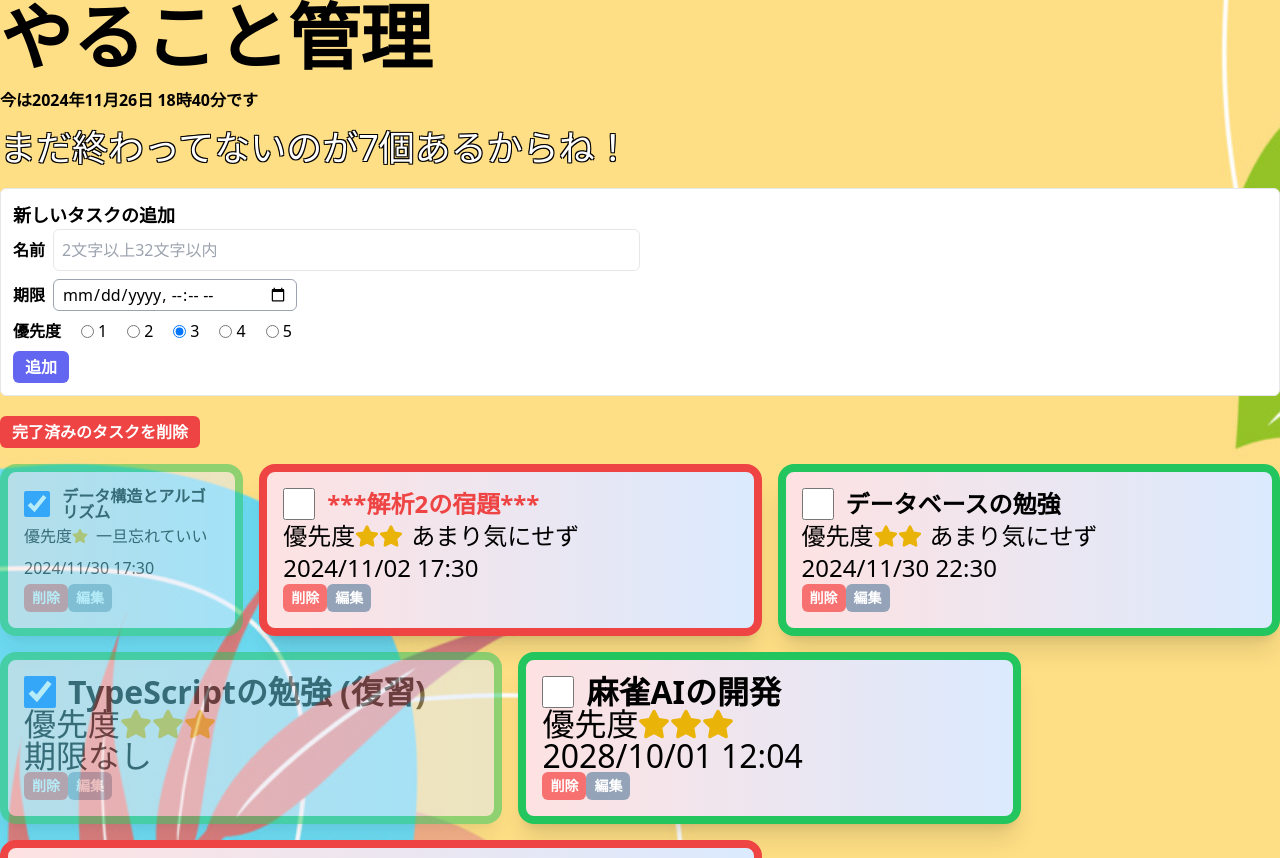
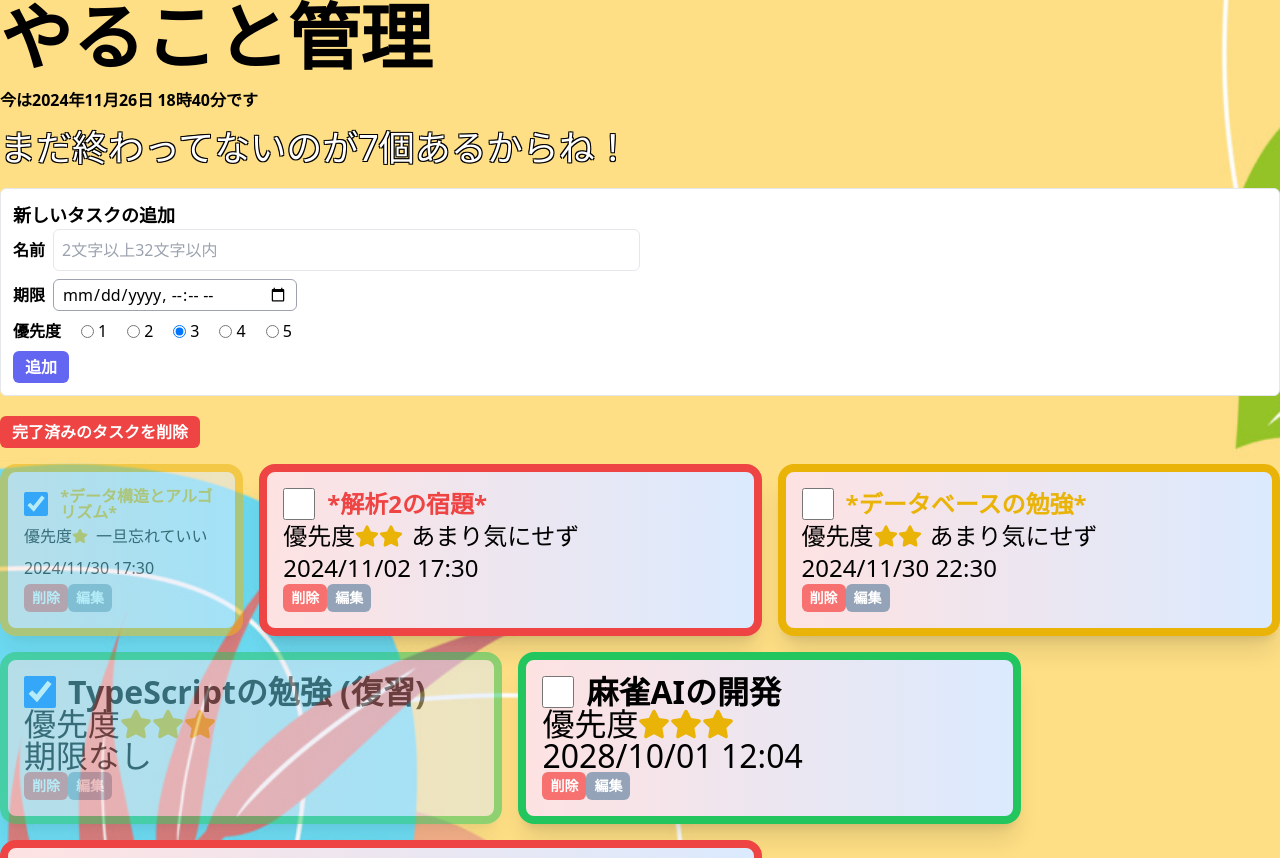
Before and after one commit to 2ufkpfb9daxnik/react-todo-app, a React (Vite) app: page / in a window 1280 px wide. Shown: the top 858 px of the page. Built offline with nearby package versions, Linux system fonts and the light colour scheme.

Commit message:
黄色(横尾和慶ではない)

```diff
--- a/src/TodoList.tsx
+++ b/src/TodoList.tsx
@@ -72,6 +72,8 @@ const TodoList = (props: Props) => {
           ? calculateRemainingDays(todo.deadline)
           : null;
         const isOverdue = remainingDays !== null && remainingDays <= 0;
+        const isDueSoon =
+          remainingDays !== null && remainingDays <= 7 && remainingDays > 0;
         const sizeFactor =
           (remainingDays !== null ? Math.max(1, 30 - remainingDays) : 1) *
           todo.priority;
@@ -99,13 +101,12 @@ const TodoList = (props: Props) => {
 
         return (
           <div
-            className={`relative rounded-2xl border-8 bg-gradient-to-r from-red-100 to-blue-100 p-4 shadow-xl ${isOverdue ? "border-red-500" : "border-green-500"} ${todo.isDone ? "opacity-50" : ""} ${gridClass}`}
+            className={`relative rounded-2xl border-8 bg-gradient-to-r from-red-100 to-blue-100 p-4 shadow-xl ${isOverdue ? "border-red-500" : isDueSoon ? "border-yellow-500" : "border-green-500"} ${todo.isDone ? "opacity-50" : ""} ${gridClass} ${editingTodoId === todo.id ? "bg-yellow-100" : ""}`}
             key={todo.id}
           >
             {editingTodoId === todo.id ? (
               <div>
                 <input
-                  className="rounded-md border border-gray-400 px-2 py-0.5"
                   type="text"
                   value={editedTodo.name}
                   onChange={(e) =>
@@ -113,7 +114,6 @@ const TodoList = (props: Props) => {
                   }
                 />
                 <input
-                  className="rounded-md border border-gray-400 px-2 py-0.5"
                   type="number"
                   value={editedTodo.priority}
                   onChange={(e) =>
@@ -124,7 +124,6 @@ const TodoList = (props: Props) => {
                   }
                 />
                 <input
-                  className="rounded-md border border-gray-400 px-2 py-0.5"
                   type="datetime-local"
                   value={
                     editedTodo.deadline
@@ -140,12 +139,7 @@ const TodoList = (props: Props) => {
                     })
                   }
                 />
-                <button
-                  className="rounded-md bg-slate-500 px-2 py-1 text-sm font-bold text-white hover:bg-blue-500"
-                  onClick={() => handleSaveClick(todo.id)}
-                >
-                  保存
-                </button>
+                <button onClick={() => handleSaveClick(todo.id)}>保存</button>
               </div>
             ) : (
               <div>
@@ -159,10 +153,10 @@ const TodoList = (props: Props) => {
                     className="mr-3 size-8 cursor-pointer"
                   />
                   <div
-                    className={`text-5xl font-bold ${isOverdue ? "text-red-500" : ""}`}
+                    className={`text-5xl font-bold ${isOverdue ? "text-red-500" : isDueSoon ? "text-yellow-500" : ""}`}
                     style={{ fontSize: priorityFontSize }}
                   >
-                    {isOverdue ? `***${todo.name}***` : todo.name}
+                    {isOverdue || isDueSoon ? `*${todo.name}*` : todo.name}
                   </div>
                 </div>
                 <div
```
